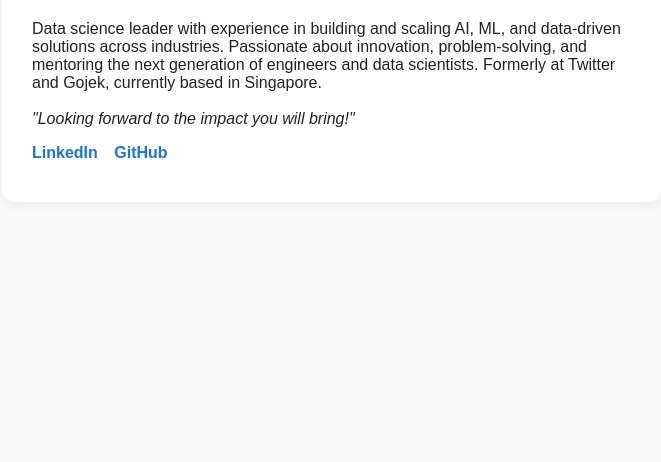
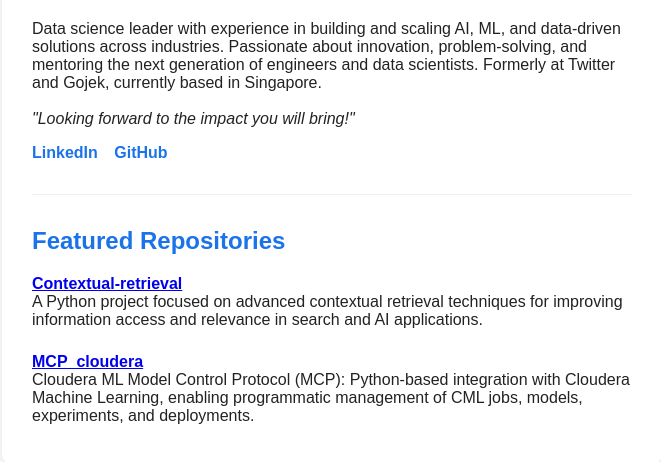
Before and after one commit to adfr/adfr.github.io, a plain HTML site: page index.html in a window 1280 px wide. Shown: the part 190-652 px from the top of the page, without its empty margins (308-969 px from the left). Drawn offline with Linux system fonts and the light colour scheme.

Commit message:
reformat

```diff
--- a/index.html
+++ b/index.html
@@ -26,6 +26,16 @@
       <a href="https://www.linkedin.com/in/adrien-chenailler/" target="_blank">LinkedIn</a>
       <a href="https://github.com/adfr" target="_blank">GitHub</a>
     </div>
+    <hr style="margin:32px 0; border:none; border-top:1px solid #eee;">
+    <h2 style="margin-top:0; color:#1a73e8;">Featured Repositories</h2>
+    <div style="margin-bottom: 1.5em;">
+      <strong><a href="https://github.com/adfr/Contextual-retrieval" target="_blank">Contextual-retrieval</a></strong><br>
+      <span>A Python project focused on advanced contextual retrieval techniques for improving information access and relevance in search and AI applications.</span>
+    </div>
+    <div>
+      <strong><a href="https://github.com/adfr/MCP_cloudera" target="_blank">MCP_cloudera</a></strong><br>
+      <span>Cloudera ML Model Control Protocol (MCP): Python-based integration with Cloudera Machine Learning, enabling programmatic management of CML jobs, models, experiments, and deployments.</span>
+    </div>
   </div>
 </body>
 </html>
```
